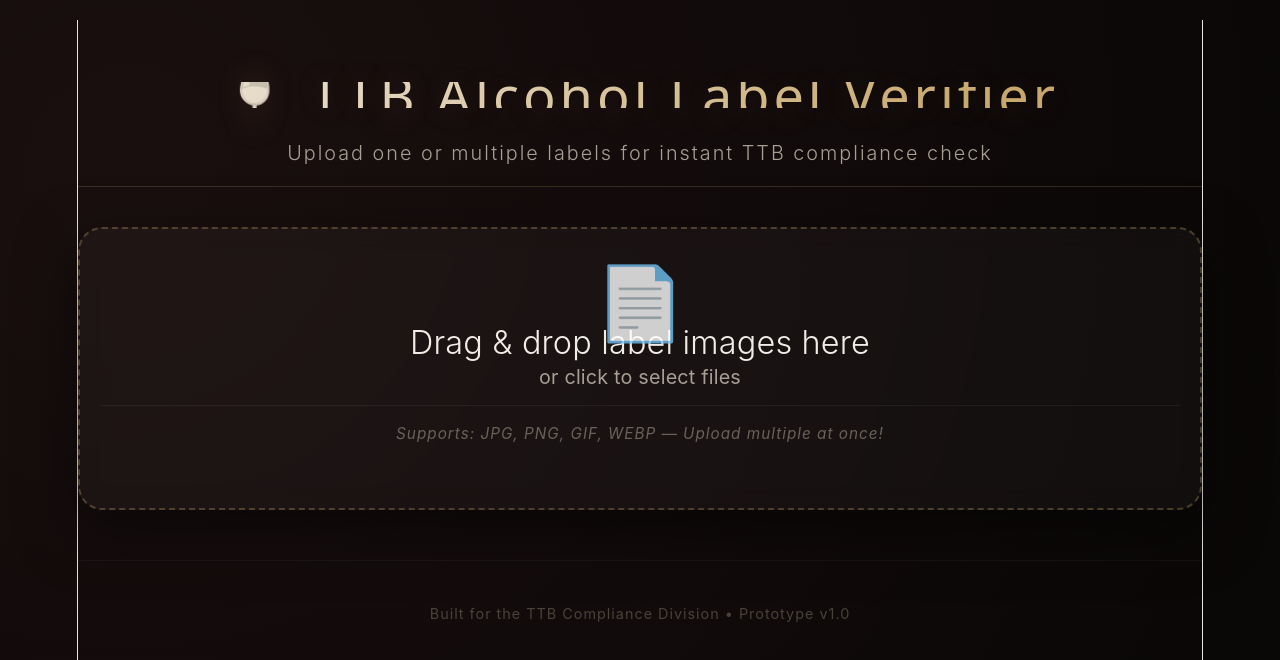
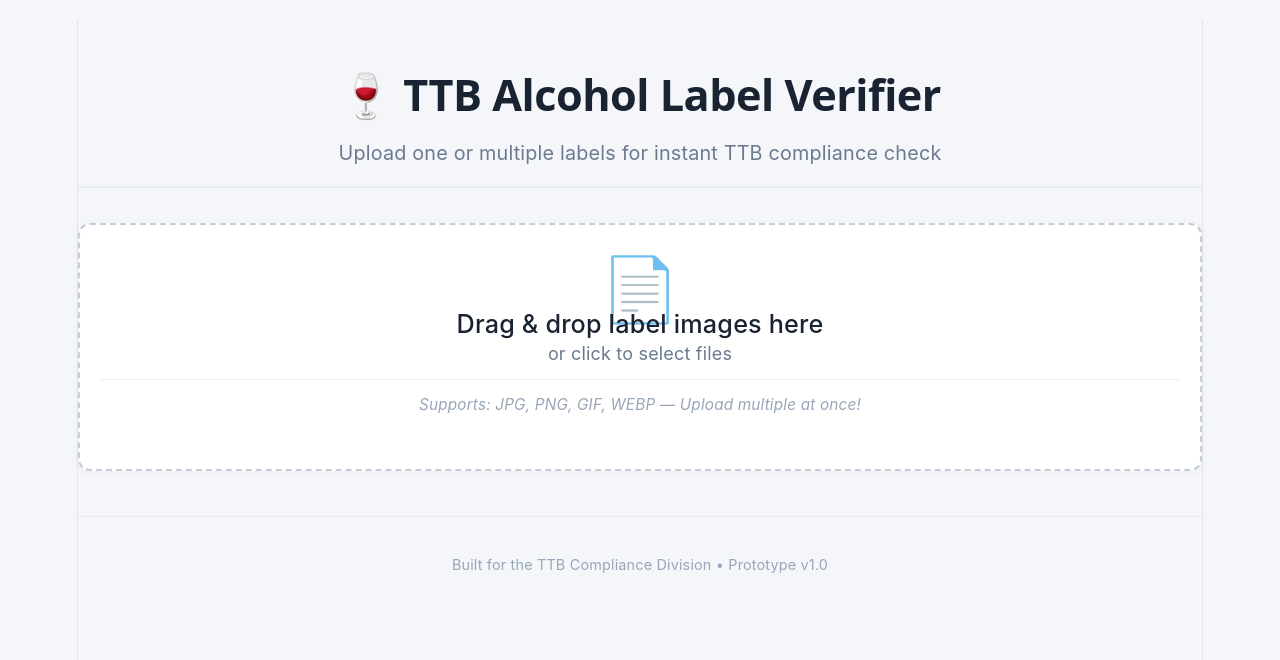
Before and after one commit to monkeypoops/alcohol-label-verifier, a React (Vite) app in the folder frontend/: page / in a window 1280 px wide. Shown: the top 660 px of the page. Built offline with nearby package versions, Linux system fonts and the light colour scheme.

Commit message:
Apply clean, modern, government-friendly design

```diff
--- a/frontend/src/App.css
+++ b/frontend/src/App.css
@@ -6,19 +6,15 @@
 }
 
 body {
-  font-family: 'Inter', -apple-system, BlinkMacSystemFont, 'Segoe UI', Roboto, sans-serif;
-  background: #0d0d0d;
-  /* Dark wine cellar gradient */
-  background-image: radial-gradient(circle at 10% 20%, #1a0f0f 0%, #0a0707 90%);
+  font-family: -apple-system, BlinkMacSystemFont, 'Segoe UI', Roboto, Oxygen, Ubuntu, sans-serif;
+  background: #f4f6f9;
+  color: #1a2332;
   min-height: 100vh;
-  color: #f0ece6;
-  display: flex;
-  justify-content: center;
   padding: 20px;
 }
 
 .app {
-  max-width: 1400px;
+  max-width: 1200px;
   width: 100%;
   margin: 0 auto;
 }
@@ -27,132 +23,126 @@
 .app-header {
   text-align: center;
   padding: 30px 0 20px;
-  border-bottom: 1px solid rgba(201, 169, 110, 0.2);
-  margin-bottom: 40px;
+  border-bottom: 2px solid #e9ecef;
+  margin-bottom: 35px;
 }
 
 .app-header h1 {
-  font-size: 3rem;
-  font-weight: 300;
-  letter-spacing: 4px;
-  background: linear-gradient(135deg, #f0ece6 0%, #c9a96e 80%);
-  -webkit-background-clip: text;
-  -webkit-text-fill-color: transparent;
-  text-shadow: 0 2px 30px rgba(201, 169, 110, 0.1);
+  font-size: 2.4rem;
+  font-weight: 600;
+  color: #1a2332;
+  letter-spacing: -0.5px;
 }
 
 .app-header h1 span {
-  font-weight: 700;
-  letter-spacing: 0;
+  color: #2c6b9e;
 }
 
 .app-header .subtitle {
-  color: #a89f94;
+  color: #6b7a8f;
   font-size: 1.1rem;
-  letter-spacing: 2px;
-  font-weight: 300;
-  margin-top: 5px;
+  margin-top: 4px;
+  font-weight: 400;
 }
 
-/* ===== DROPZONE (Glassmorphism) ===== */
+/* ===== DROPZONE ===== */
 .dropzone {
-  background: rgba(255, 255, 255, 0.03);
-  backdrop-filter: blur(12px);
-  -webkit-backdrop-filter: blur(12px);
-  border: 2px dashed rgba(201, 169, 110, 0.3);
-  padding: 60px 20px;
-  border-radius: 24px;
+  border: 2px dashed #c5cdd8;
+  padding: 50px 20px;
   text-align: center;
   cursor: pointer;
-  transition: all 0.4s ease;
+  border-radius: 12px;
+  background: #ffffff;
+  transition: all 0.25s ease;
   margin-bottom: 30px;
-  box-shadow: 0 20px 60px rgba(0, 0, 0, 0.5);
+  box-shadow: 0 2px 8px rgba(0, 0, 0, 0.04);
 }
 
 .dropzone:hover {
-  border-color: #c9a96e;
-  background: rgba(201, 169, 110, 0.08);
-  transform: scale(1.01);
-  box-shadow: 0 0 40px rgba(201, 169, 110, 0.05);
+  border-color: #2c6b9e;
+  background: #f8faff;
+  box-shadow: 0 4px 16px rgba(44, 107, 158, 0.08);
 }
 
 .dropzone.active {
-  border-color: #c9a96e;
-  background: rgba(201, 169, 110, 0.12);
-  transform: scale(1.02);
+  border-color: #2c6b9e;
+  background: #f0f6ff;
+  transform: scale(1.005);
+}
+
+.dropzone.processing {
+  opacity: 0.6;
+  cursor: not-allowed;
 }
 
 .dropzone-content .dropzone-icon {
-  font-size: 4rem;
-  margin-bottom: 15px;
+  font-size: 3.5rem;
+  margin-bottom: 10px;
   display: block;
-  opacity: 0.8;
 }
 
 .dropzone-content h3 {
-  font-size: 1.8rem;
-  font-weight: 300;
-  color: #f0ece6;
-  margin-bottom: 8px;
+  font-size: 1.4rem;
+  font-weight: 500;
+  color: #1a2332;
+  margin-bottom: 4px;
 }
 
 .dropzone-content p {
-  color: #a89f94;
-  font-size: 1.1rem;
+  color: #6b7a8f;
+  font-size: 1rem;
 }
 
 .dropzone-content .file-types {
-  color: #6a6258;
+  color: #98a6b9;
   font-size: 0.85rem;
   display: block;
-  margin-top: 15px;
-  letter-spacing: 1px;
-  border-top: 1px solid rgba(255, 255, 255, 0.05);
-  padding-top: 15px;
+  margin-top: 12px;
+  padding-top: 12px;
+  border-top: 1px solid #eef2f7;
 }
 
-/* ===== PROGRESS BAR (Wine Red Gradient) ===== */
+/* ===== PROGRESS BAR ===== */
 .progress-container {
-  background: rgba(255, 255, 255, 0.05);
-  backdrop-filter: blur(8px);
-  border-radius: 16px;
-  padding: 25px;
+  background: #ffffff;
+  border-radius: 12px;
+  padding: 20px 24px;
+  box-shadow: 0 2px 8px rgba(0, 0, 0, 0.04);
   margin-bottom: 30px;
-  border: 1px solid rgba(255, 255, 255, 0.05);
+  border: 1px solid #e9ecef;
 }
 
 .progress-bar {
   width: 100%;
-  height: 6px;
-  background: rgba(255, 255, 255, 0.1);
+  height: 8px;
+  background: #e9ecef;
   border-radius: 4px;
   overflow: hidden;
 }
 
 .progress-fill {
   height: 100%;
-  background: linear-gradient(90deg, #722F37, #c9a96e);
+  background: #2c6b9e;
   border-radius: 4px;
   transition: width 0.4s ease;
-  box-shadow: 0 0 20px rgba(201, 169, 110, 0.3);
 }
 
 .progress-text {
-  color: #a89f94;
+  color: #4a5a6e;
   text-align: center;
-  margin-top: 12px;
-  font-size: 0.9rem;
-  letter-spacing: 1px;
+  margin-top: 10px;
+  font-size: 0.95rem;
+  font-weight: 500;
 }
 
 .spinner {
-  width: 40px;
-  height: 40px;
-  margin: 20px auto 0;
-  border: 3px solid rgba(201, 169, 110, 0.2);
-  border-top: 3px solid #c9a96e;
+  width: 36px;
+  height: 36px;
+  margin: 16px auto 0;
+  border: 3px solid #e9ecef;
+  border-top: 3px solid #2c6b9e;
   border-radius: 50%;
-  animation: spin 1s cubic-bezier(0.6, 0, 0.4, 1) infinite;
+  animation: spin 0.9s linear infinite;
 }
 
 @keyframes spin {
@@ -167,134 +157,128 @@
   align-items: center;
   margin: 40px 0 20px;
   flex-wrap: wrap;
-  gap: 15px;
-  border-bottom: 1px solid rgba(255, 255, 255, 0.05);
-  padding-bottom: 15px;
+  gap: 12px;
+  padding-bottom: 14px;
+  border-bottom: 2px solid #e9ecef;
 }
 
 .results-header h2 {
-  font-size: 1.6rem;
-  font-weight: 300;
-  color: #f0ece6;
-  letter-spacing: 2px;
+  font-size: 1.4rem;
+  font-weight: 600;
+  color: #1a2332;
 }
 
 .results-header h2 span {
-  color: #c9a96e;
-  font-weight: 600;
+  color: #2c6b9e;
 }
 
 .clear-btn {
-  background: rgba(255, 255, 255, 0.05);
-  border: 1px solid rgba(255, 255, 255, 0.1);
-  color: #a89f94;
-  padding: 8px 24px;
-  border-radius: 40px;
+  background: #ffffff;
+  border: 1px solid #d5dce6;
+  color: #4a5a6e;
+  padding: 8px 20px;
+  border-radius: 8px;
   cursor: pointer;
-  font-size: 0.85rem;
-  transition: all 0.3s ease;
-  letter-spacing: 1px;
+  font-size: 0.9rem;
+  transition: all 0.2s ease;
+  font-weight: 500;
 }
 
 .clear-btn:hover {
-  background: rgba(255, 107, 107, 0.15);
-  border-color: #ff6b6b;
-  color: #ff6b6b;
+  background: #f8f9fa;
+  border-color: #b0bcca;
+  color: #1a2332;
 }
 
 /* ===== RESULTS GRID ===== */
 .results-grid {
   display: grid;
   grid-template-columns: repeat(auto-fill, minmax(360px, 1fr));
-  gap: 25px;
+  gap: 24px;
 }
 
-/* ===== RESULT CARD (Glassmorphism) ===== */
+/* ===== RESULT CARD ===== */
 .result-card {
-  background: rgba(255, 255, 255, 0.04);
-  backdrop-filter: blur(12px);
-  -webkit-backdrop-filter: blur(12px);
-  border-radius: 20px;
-  border: 1px solid rgba(255, 255, 255, 0.06);
+  background: #ffffff;
+  border-radius: 12px;
+  border: 1px solid #e9ecef;
   overflow: hidden;
-  transition: all 0.4s cubic-bezier(0.25, 0.46, 0.45, 0.94);
-  box-shadow: 0 15px 40px rgba(0, 0, 0, 0.3);
+  transition: all 0.25s ease;
+  box-shadow: 0 2px 8px rgba(0, 0, 0, 0.04);
 }
 
 .result-card:hover {
-  transform: translateY(-8px);
-  box-shadow: 0 30px 60px rgba(0, 0, 0, 0.5);
-  border-color: rgba(201, 169, 110, 0.15);
+  transform: translateY(-4px);
+  box-shadow: 0 8px 30px rgba(0, 0, 0, 0.08);
+  border-color: #d5dce6;
 }
 
-/* Gradient Top Border (Vivino Style) */
+/* Top border color = status indicator */
 .result-card.pass {
-  border-top: 4px solid #00b894;
+  border-top: 4px solid #1a9b6b;
 }
 
 .result-card.fail {
-  border-top: 4px solid #ff6b6b;
+  border-top: 4px solid #d14545;
 }
 
 .result-card.warning {
-  border-top: 4px solid #fdcb6e;
+  border-top: 4px solid #d4a02b;
 }
 
 /* Card Header */
 .card-header {
   display: flex;
   align-items: center;
-  padding: 16px 20px;
-  background: rgba(0, 0, 0, 0.2);
-  border-bottom: 1px solid rgba(255, 255, 255, 0.04);
+  padding: 14px 18px;
+  background: #f8f9fb;
+  border-bottom: 1px solid #eef2f7;
   gap: 12px;
 }
 
 .label-number {
-  color: #6a6258;
+  color: #98a6b9;
   font-size: 0.75rem;
   font-weight: 600;
-  letter-spacing: 1px;
+  letter-spacing: 0.5px;
 }
 
 .status-badge {
-  padding: 4px 16px;
-  border-radius: 40px;
-  font-size: 0.7rem;
-  font-weight: 700;
-  letter-spacing: 1px;
+  padding: 4px 14px;
+  border-radius: 20px;
+  font-size: 0.75rem;
+  font-weight: 600;
+  letter-spacing: 0.3px;
   text-transform: uppercase;
 }
 
 .status-badge.pass {
-  background: rgba(0, 184, 148, 0.2);
-  color: #00b894;
-  border: 1px solid rgba(0, 184, 148, 0.2);
+  background: #e3f5ed;
+  color: #1a9b6b;
 }
 
 .status-badge.fail {
-  background: rgba(255, 107, 107, 0.15);
-  color: #ff6b6b;
-  border: 1px solid rgba(255, 107, 107, 0.15);
+  background: #fbe9e9;
+  color: #d14545;
 }
 
 .processing-time {
   margin-left: auto;
-  color: #4a4238;
+  color: #98a6b9;
   font-size: 0.7rem;
-  font-weight: 300;
+  font-weight: 400;
 }
 
 /* Card Body */
 .card-body {
-  padding: 18px 20px;
+  padding: 16px 18px;
 }
 
 .field {
   display: flex;
   justify-content: space-between;
-  padding: 8px 0;
-  border-bottom: 1px solid rgba(255, 255, 255, 0.04);
+  padding: 7px 0;
+  border-bottom: 1px solid #f1f4f8;
 }
 
 .field:last-of-type {
@@ -302,15 +286,14 @@
 }
 
 .field-label {
-  color: #8a8278;
-  font-size: 0.8rem;
+  color: #6b7a8f;
+  font-size: 0.85rem;
   font-weight: 400;
-  letter-spacing: 0.5px;
 }
 
 .field-value {
-  color: #f0ece6;
-  font-size: 0.85rem;
+  color: #1a2332;
+  font-size: 0.9rem;
   font-weight: 500;
   text-align: right;
   max-width: 60%;
@@ -320,70 +303,68 @@
 /* Card Errors & Warnings */
 .card-errors,
 .card-warnings {
-  padding: 12px 20px;
-  margin-top: 5px;
-  border-top: 1px solid rgba(255, 255, 255, 0.04);
+  padding: 12px 18px;
+  border-top: 1px solid #f1f4f8;
 }
 
 .card-errors {
-  background: rgba(255, 107, 107, 0.05);
+  background: #fdf6f6;
 }
 
 .card-errors strong {
-  color: #ff6b6b;
+  color: #d14545;
   font-size: 0.75rem;
-  letter-spacing: 1px;
+  font-weight: 600;
+  letter-spacing: 0.5px;
   text-transform: uppercase;
 }
 
 .card-errors ul {
   margin: 6px 0 0 18px;
-  color: #ff6b6b;
-  font-size: 0.8rem;
-  opacity: 0.9;
+  color: #d14545;
+  font-size: 0.85rem;
 }
 
 .card-warnings {
-  background: rgba(253, 203, 110, 0.05);
+  background: #fefbf3;
 }
 
 .card-warnings strong {
-  color: #fdcb6e;
+  color: #b8860b;
   font-size: 0.75rem;
-  letter-spacing: 1px;
+  font-weight: 600;
+  letter-spacing: 0.5px;
   text-transform: uppercase;
 }
 
 .card-warnings ul {
   margin: 6px 0 0 18px;
-  color: #fdcb6e;
-  font-size: 0.8rem;
-  opacity: 0.9;
+  color: #b8860b;
+  font-size: 0.85rem;
 }
 
 /* ===== FOOTER ===== */
 .app-footer {
   text-align: center;
-  padding: 40px 0 10px;
-  margin-top: 50px;
-  border-top: 1px solid rgba(255, 255, 255, 0.04);
-  color: #4a4238;
+  padding: 35px 0 10px;
+  margin-top: 45px;
+  border-top: 1px solid #e9ecef;
+  color: #98a6b9;
   font-size: 0.8rem;
-  letter-spacing: 1px;
 }
 
 /* ===== RESPONSIVE ===== */
 @media (max-width: 768px) {
   .app-header h1 {
-    font-size: 2.2rem;
+    font-size: 1.8rem;
   }
 
   .dropzone {
-    padding: 40px 15px;
+    padding: 35px 15px;
   }
 
   .dropzone-content h3 {
-    font-size: 1.4rem;
+    font-size: 1.2rem;
   }
 
   .results-grid {
@@ -394,7 +375,7 @@
     flex-direction: column;
     align-items: flex-start;
     gap: 2px;
-    padding: 6px 0;
+    padding: 5px 0;
   }
 
   .field-value {
```
